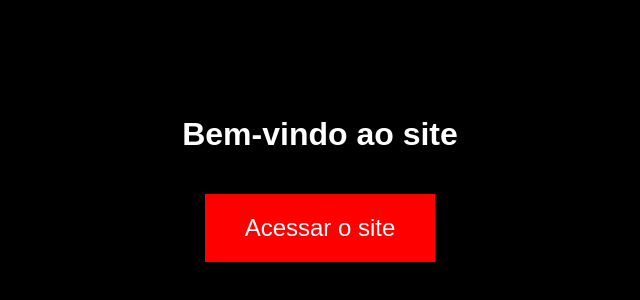
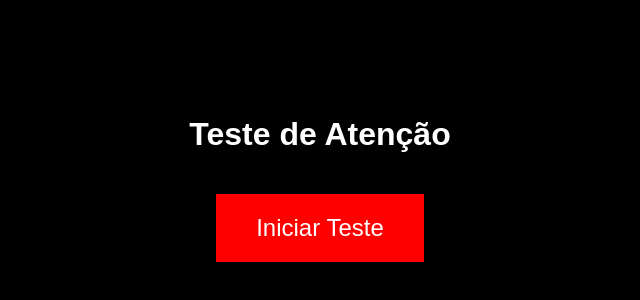
Before and after one commit to inofensivesa/umsiteinofensivo, a plain HTML site: page index.html in a window 1280 px wide. Shown: the part 222-522 px from the top of the page, without its empty margins (320-960 px from the left). Drawn offline with Linux system fonts and the light colour scheme.

Commit message:
Update index.html

```diff
--- a/index.html
+++ b/index.html
@@ -42,8 +42,8 @@
   </head>
   <body>
     <div id="entrada">
-      <h1>Bem-vindo ao site</h1>
-      <button id="acessarBtn">Acessar o site</button>
+      <h1>Teste de Atenção</h1>
+      <button id="acessarBtn">Iniciar Teste</button>
     </div>
 
     <video id="sustoVideo">
```
